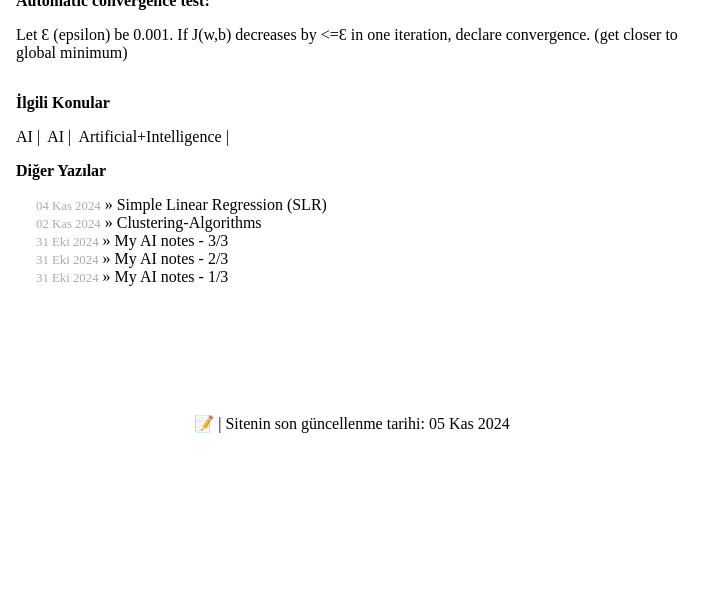
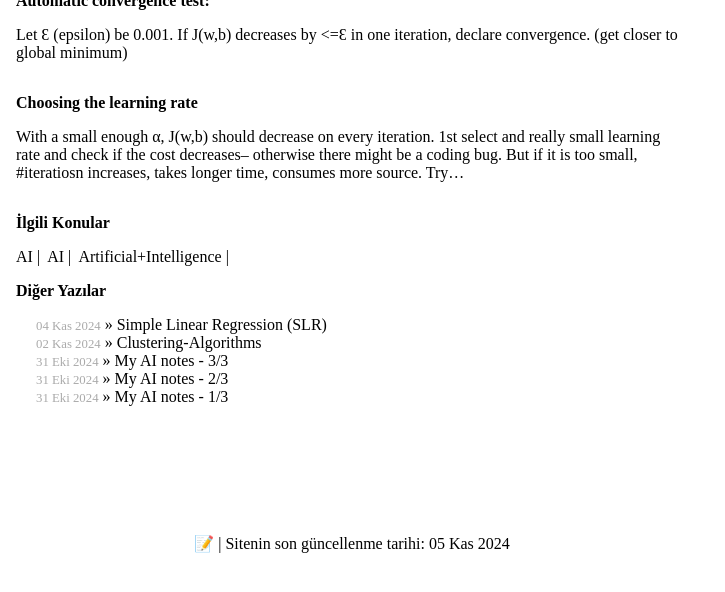
Before and after one commit to ozhanatali/ozhanatali.github.io, a Jekyll site: the page built from _posts/2024-11-05-Multiple Linear Regression.md, in a window 1280 px wide and 900 px high, scrolled down 1494 px, cut to the strip 279-871 px from the top of the window. Shown: the whole strip, without its empty margins (0-725 px from the left). Built offline with Jekyll 4.4.1, drawn with Linux system fonts in a browser that asks for light colours; formulas are drawn with MathJax 3; before the commit the page ends 2274 px from its top, so only the background shows below that.

Commit message:
Update 2024-11-05-Multiple Linear Regression.md

```diff
--- a/_posts/2024-11-05-Multiple Linear Regression.md
+++ b/_posts/2024-11-05-Multiple Linear Regression.md
@@ -78,3 +78,10 @@ After a many trial/iterations if the decrease becomes immaterial or flat... then
 
 Let Ɛ (epsilon) be 0.001.
 If J(w,b) decreases by <=Ɛ in one iteration, declare convergence. (get closer to global minimum)
+
+# Choosing the learning rate
+
+With a small enough α, J(w,b) should decrease on every iteration.
+1st select and really small learning rate and check if the cost decreases-- otherwise there might be a coding bug.
+But if it is too small, #iteratiosn increases, takes longer time, consumes more source.
+Try...
```
